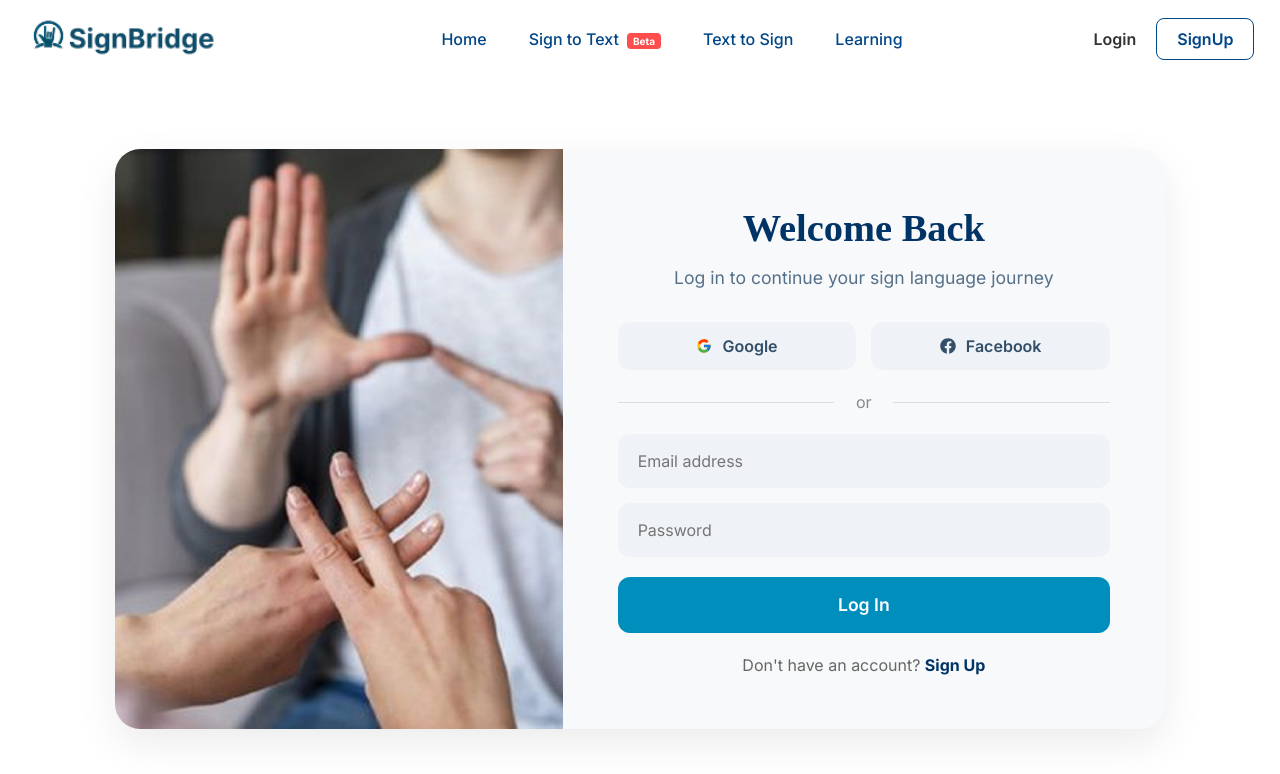
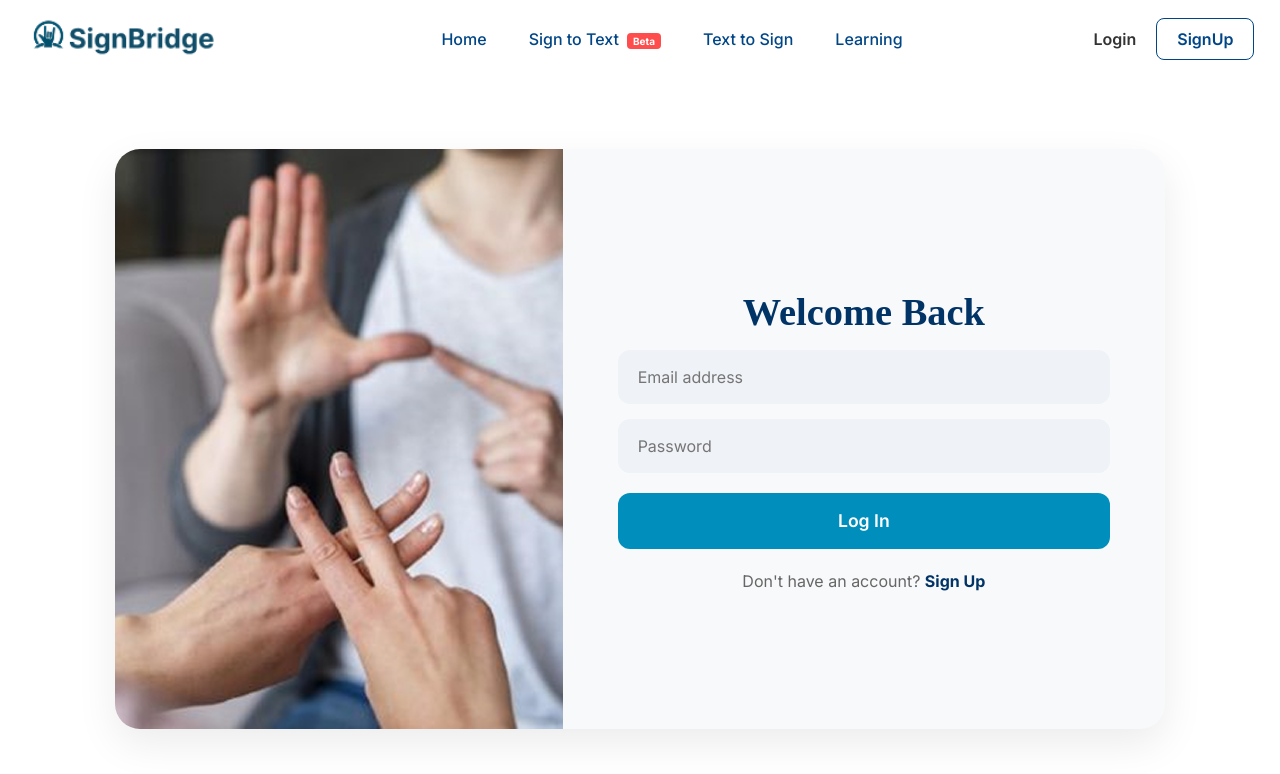
Before and after one commit to EbrahimAhmedDev/SignBridge, a React (Vite) app: page /login in a window 1280 px wide. Shown: the top 774 px of the page. Built offline with nearby package versions, Linux system fonts and the light colour scheme; no server answers; a web font is replaced by a local one.

Commit message:
remove facebook and google authontication

```diff
--- a/src/pages/auth/login/Login.jsx
+++ b/src/pages/auth/login/Login.jsx
@@ -1,8 +1,8 @@
 import React, { useState } from "react";
 import style from "./login.module.css";
 import loginImg from "../../../assets/image 10.png";
-import { FcGoogle } from "react-icons/fc";
-import { FaFacebook } from "react-icons/fa";
+// import { FcGoogle } from "react-icons/fc";
+// import { FaFacebook } from "react-icons/fa";
 import { Link, useNavigate } from "react-router-dom";
 import Swal from "sweetalert2";
 import API from "../../../api/authService"; // استيراد ملف الـ API الخاص بك
@@ -69,7 +69,7 @@ const Login = () => {
 
         <div className={style.formSection}>
           <h2 className={style.title}>Welcome Back</h2>
-          <p className={style.subtitle}>
+          {/* <p className={style.subtitle}>
             Log in to continue your sign language journey
           </p>
 
@@ -85,7 +85,7 @@ const Login = () => {
 
           <div className={style.divider}>
             <span>or</span>
-          </div>
+          </div> */}
 
           <form className={style.form} onSubmit={handleSubmit}>
             <input
--- a/src/pages/auth/signup/Signup.jsx
+++ b/src/pages/auth/signup/Signup.jsx
@@ -1,8 +1,8 @@
 import { useState } from "react";
 import style from "./signup.module.css";
 import signupImg from "../../../assets/image 10.png";
-import { FcGoogle } from "react-icons/fc";
-import { FaFacebook } from "react-icons/fa";
+// import { FcGoogle } from "react-icons/fc";
+// import { FaFacebook } from "react-icons/fa";
 import { Link, useNavigate } from "react-router-dom";
 import Swal from "sweetalert2";
 import API from "../../../api/authService";
@@ -83,7 +83,7 @@ const Signup = () => {
             Join our community to start learning sign language
           </p>
 
-          <div className={style.socialButtons}>
+          {/* <div className={style.socialButtons}>
             <button className={style.socialBtn} type="button">
               <FcGoogle className={style.icon} /> Google
             </button>
@@ -95,7 +95,7 @@ const Signup = () => {
 
           <div className={style.divider}>
             <span>or</span>
-          </div>
+          </div> */}
 
           <form className={style.form} onSubmit={handleSubmit}>
             <input
```
